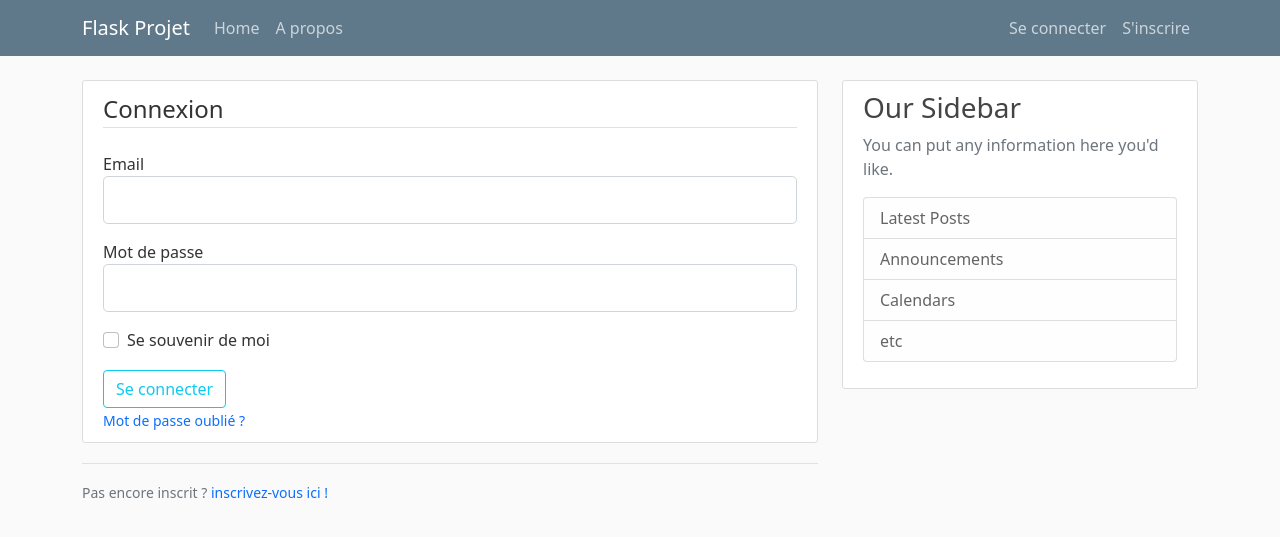
After one commit to DSQuentin/Projet-Flask, a Flask app: page /connexion in a window 1280 px wide. The commit adds this page. Shown: the top 537 px of the page. Run offline with Flask 2, Linux system fonts and the light colour scheme.

Commit message:
add registraion and login form

```diff
--- a/flaskblog.py
+++ b/flaskblog.py
@@ -1,5 +1,8 @@
-from flask import Flask, render_template
+from flask import Flask, render_template, url_for, flash, redirect
+from forms import RegistrationForm, LoginForm
 app = Flask(__name__)
+
+app.config['SECRET_KEY'] = '7b306650e4ca93bc44c0c3f814f191d1'
 
 posts = [
     {
@@ -25,6 +28,27 @@ def home():
 def about():
     return render_template('about.html', title='A propos')
 
+@app.route("/inscription", methods=['GET', 'POST'])
+def register():
+    form = RegistrationForm()
+    if form.validate_on_submit():
+        flash(f'Compte de {form.username.data} créer !', 'success')
+        return redirect(url_for('home'))
+    return render_template('register.html', title='Inscription', form=form)
+
+@app.route("/connexion", methods=['GET', 'POST'])
+def login():
+    form = LoginForm()
+    if form.validate_on_submit():
+        if form.email.data == 'admin@blog.com' and form.password.data == 'password':
+            flash('Connexion réussi !', 'success')
+            return redirect(url_for('home'))
+        else:
+            flash('Connexion échouée, veuillez vérifier votre email et mot de passe', 'danger')
+    return render_template('login.html', title='Connexion', form=form)
+
+
+
 
 if __name__ == '__main__':
     app.run(debug=True)
--- /dev/null
+++ b/forms.py
@@ -0,0 +1,23 @@
+from flask_wtf import FlaskForm
+from wtforms import StringField, PasswordField, SubmitField, BooleanField
+from wtforms.validators import DataRequired, Length, Email, EqualTo
+from wtforms.fields.html5 import EmailField
+
+class RegistrationForm(FlaskForm):
+    username = StringField('Username',
+                            validators=[DataRequired(message='Ce champs est requis'), Length(min=2, max=20, message='Votre username doit faitre entre 2 et 20 caractères.')])
+    email = EmailField('Email',
+                            validators=[DataRequired(message='Ce champs est requis'), Email()])
+    password = PasswordField('Mot de passe',
+                            validators=[DataRequired(message='Ce champs est requis')])
+    confirm_password = PasswordField('Confirmer mot de passe',
+                            validators=[DataRequired(message='Ce champs est requis'), EqualTo('password', message='Vos mots de passes ne correspondent pas.')])
+    submit = SubmitField("S'incrire")
+
+class LoginForm(FlaskForm):
+    email = EmailField('Email',
+                            validators=[DataRequired(message='Ce champs est requis'), Email()])
+    password = PasswordField('Mot de passe',
+                            validators=[DataRequired(message='Ce champs est requis')])
+    remember = BooleanField('Se souvenir de moi')
+    submit = SubmitField("Se connecter")
--- /dev/null
+++ b/static/main.css
@@ -0,0 +1,84 @@
+body {
+    background: #fafafa;
+    color: #333333;
+    margin-top: 5rem;
+  }
+
+  h1, h2, h3, h4, h5, h6 {
+    color: #444444;
+  }
+
+  a {
+      text-decoration: none;
+  }
+
+  .bg-steel {
+    background-color: #5f788a;
+  }
+
+  .site-header .navbar-nav .nav-link {
+    color: #cbd5db;
+  }
+
+  .site-header .navbar-nav .nav-link:hover {
+    color: #ffffff;
+  }
+
+  .site-header .navbar-nav .nav-link.active {
+    font-weight: 500;
+  }
+
+  .content-section {
+    background: #ffffff;
+    padding: 10px 20px;
+    border: 1px solid #dddddd;
+    border-radius: 3px;
+    margin-bottom: 20px;
+  }
+
+  .article-title {
+    color: #444444;
+  }
+
+  a.article-title:hover {
+    color: #428bca;
+    text-decoration: none;
+  }
+
+  .article-content {
+    white-space: pre-line;
+  }
+
+  .article-img {
+    height: 65px;
+    width: 65px;
+    margin-right: 16px;
+  }
+
+  .article-metadata {
+    padding-bottom: 1px;
+    margin-bottom: 4px;
+    border-bottom: 1px solid #e3e3e3
+  }
+
+  .article-metadata a:hover {
+    color: #333;
+    text-decoration: none;
+  }
+
+  .article-svg {
+    width: 25px;
+    height: 25px;
+    vertical-align: middle;
+  }
+
+  .account-img {
+    height: 125px;
+    width: 125px;
+    margin-right: 20px;
+    margin-bottom: 16px;
+  }
+
+  .account-heading {
+    font-size: 2.5rem;
+  }
--- a/templates/layout.html
+++ b/templates/layout.html
@@ -8,6 +8,8 @@
     <!-- Bootstrap CSS -->
     <link href="https://cdn.jsdelivr.net/npm/bootstrap@5.0.0-beta1/dist/css/bootstrap.min.css" rel="stylesheet" integrity="sha384-giJF6kkoqNQ00vy+HMDP7azOuL0xtbfIcaT9wjKHr8RbDVddVHyTfAAsrekwKmP1" crossorigin="anonymous">
 
+    <link rel="stylesheet" type="text/css" href="{{ url_for('static', filename='main.css') }}">
+
     {% if title %}
         <title>Flask Projet - {{ title }}</title>
     {% else %}
@@ -15,9 +17,57 @@
     {% endif %}
 </head>
 <body>
-    <div class="container">
-        {% block content %}{% endblock %}
-    </div>
+      <header class="site-header">
+        <nav class="navbar navbar-expand-md navbar-dark bg-steel fixed-top">
+          <div class="container">
+            <a class="navbar-brand mr-4" href="/">Flask Projet</a>
+            <button class="navbar-toggler" type="button" data-toggle="collapse" data-target="#navbarToggle" aria-controls="navbarToggle" aria-expanded="false" aria-label="Toggle navigation">
+              <span class="navbar-toggler-icon"></span>
+            </button>
+            <div class="collapse navbar-collapse d-flex justify-content-between" id="navbarToggle">
+              <div class="navbar-nav mr-auto">
+                <a class="nav-item nav-link" href="/">Home</a>
+                <a class="nav-item nav-link" href="{{ url_for('about') }}"">A propos</a>
+              </div>
+              <!-- Navbar Right Side -->
+              <div class="navbar-nav">
+                <a class="nav-item nav-link" href="{{ url_for('login') }}">Se connecter</a>
+                <a class="nav-item nav-link" href="{{ url_for('register') }}">S'inscrire</a>
+              </div>
+            </div>
+          </div>
+        </nav>
+      </header>
+
+      <main role="main" class="container">
+        <div class="row">
+          <div class="col-md-8">
+            {% with messages = get_flashed_messages(with_categories=true) %}
+              {% if messages %}
+                {% for category, message in messages %}
+                  <div class="alert alert-{{ category }}">
+                  {{ message }}
+                  </div>
+                {% endfor %}
+              {% endif %}
+            {% endwith %}
+            {% block content %}{% endblock %}
+          </div>
+          <div class="col-md-4">
+            <div class="content-section">
+              <h3>Our Sidebar</h3>
+              <p class='text-muted'>You can put any information here you'd like.
+                <ul class="list-group">
+                  <li class="list-group-item list-group-item-light">Latest Posts</li>
+                  <li class="list-group-item list-group-item-light">Announcements</li>
+                  <li class="list-group-item list-group-item-light">Calendars</li>
+                  <li class="list-group-item list-group-item-light">etc</li>
+                </ul>
+              </p>
+            </div>
+          </div>
+        </div>
+      </main>
 
     <!-- Option 1: Bootstrap Bundle with Popper -->
     <script src="https://cdn.jsdelivr.net/npm/bootstrap@5.0.0-beta1/dist/js/bootstrap.bundle.min.js" integrity="sha384-ygbV9kiqUc6oa4msXn9868pTtWMgiQaeYH7/t7LECLbyPA2x65Kgf80OJFdroafW" crossorigin="anonymous"></script>
--- /dev/null
+++ b/templates/login.html
@@ -0,0 +1,52 @@
+{% extends "layout.html" %}
+{% block content %}
+    <div class="content-section">
+        <form method="POST" action="">
+            {{ form.hidden_tag() }}
+            <fieldset class="form-group">
+                <legend class="border-bottom mb-4">Connexion</legend>
+                <div class="form-group mt-3">
+                    {{ form.email.label(class="form-control-label") }}
+                    {% if form.email.errors %}
+                        {{ form.email(class="form-control form-control-lg is-invalid") }}
+                        <div class="invalid-feedback">
+                            {% for error in form.email.errors %}
+                                <span>{{ error }}</span>
+                            {% endfor %}
+                        </div>
+                    {% else %}
+                        {{ form.email(class="form-control form-control-lg") }}
+                    {% endif %}
+                </div>
+                <div class="form-group mt-3">
+                    {{ form.password.label(class="form-control-label") }}
+                    {% if form.password.errors %}
+                        {{ form.password(class="form-control form-control-lg is-invalid") }}
+                        <div class="invalid-feedback">
+                            {% for error in form.password.errors %}
+                                <span>{{ error }}</span>
+                            {% endfor %}
+                        </div>
+                    {% else %}
+                        {{ form.password(class="form-control form-control-lg") }}
+                    {% endif %}
+                </div>
+                <div class="form-check mt-3">
+                    {{ form.remember(class="form-check-input") }}
+                    {{ form.remember.label(class="form-check-label") }}
+                </div>
+            </fieldset>
+            <div class="form-group mt-3">
+                {{ form.submit(class="btn btn-outline-info") }}
+            </div>
+            <small class="text-muted ml-2">
+                <a href="#">Mot de passe oublié ?</a>
+            </small>
+        </form>
+    </div>
+    <div class="border-top pt-3">
+        <small class="text-muted">
+            Pas encore inscrit ? <a class="ml-2" href="{{ url_for('register') }}">inscrivez-vous ici !</a>
+        </small>
+    </div>
+{% endblock content %}
```
Also changed, not shown: templates/home.html (+10 -3 lines), templates/register.html (added, +72 -0 lines), 1 other file.
